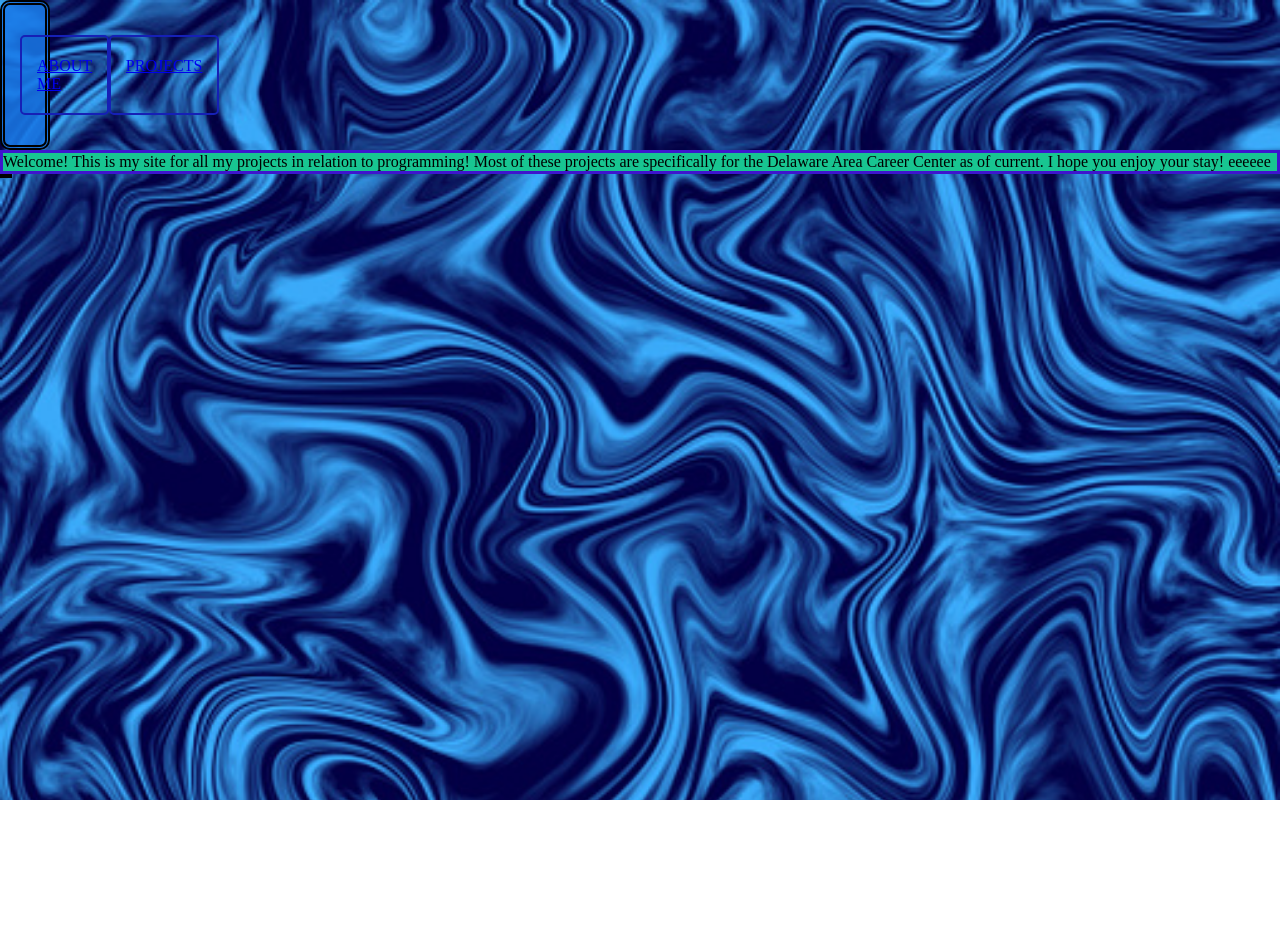
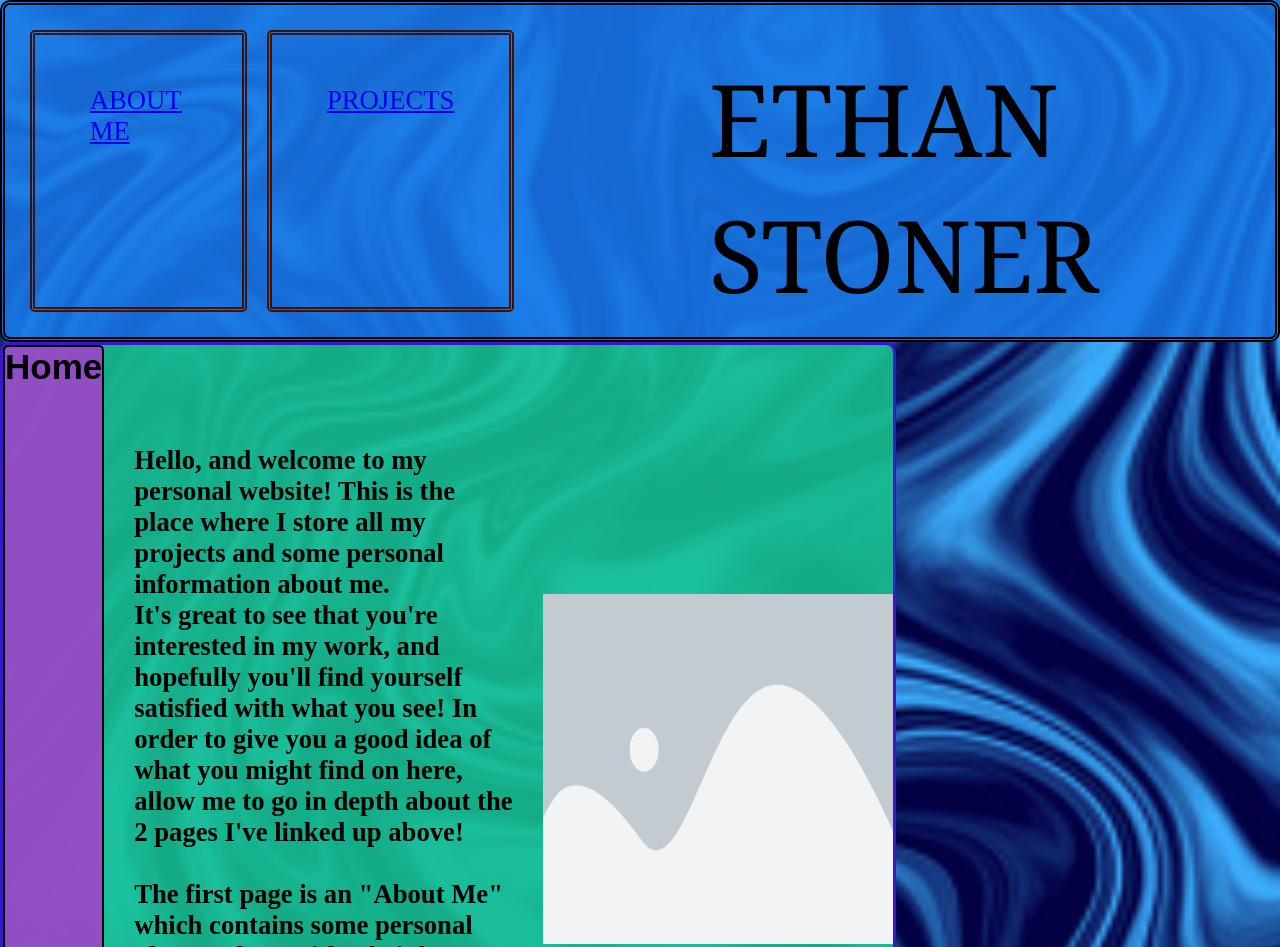
Before and after one commit to E2660/PersonalWebApp, a plain HTML site: page index.html in a window 1280 px wide. Shown: the top 947 px of the page. Before the commit the page ends 800 px from the top, so only its background shows below. Drawn offline with Linux system fonts and the light colour scheme.

Commit message:
Today I fixed up my 'HOME' & 'PROJECTS' pages.

```diff
--- a/index.html
+++ b/index.html
@@ -8,27 +8,34 @@
       <div class = "flex-container">
          <div class = "flex-item" id="aboutMe"><a href=aboutMe.html>ABOUT ME</a></div>
          <div class = "flex-item" id="projects"><a href="projects.html">PROJECTS</a></div>
+         <div id="banner">ETHAN STONER</div>
       </div>
+
       <div class = "flex-container2">
-         <div class = "flex-text">
-               Welcome! This is my site for all my projects in relation
-               to programming! Most of these projects are specifically for the
-               Delaware Area Career Center as of current.
-               I hope you enjoy your stay! eeeeee
+         <div class="flex-title1">Home</div>
+
+         <div class = "flex-item2">
+            Hello, and welcome to my personal website! This is the place where I store all my projects and some personal information about me. <br>It's great to see that you're interested in my work, and hopefully you'll find yourself satisfied with what you see!
+            In order to give you a good idea of what you might find on here, allow me to go in depth about the 2 pages I've linked up above!<br><br> The first page is an "About Me" which contains some
+            personal photos, along with a brief summary and some fun facts!<br><br>
+            The second page is a catalog for the many projects I have and will continue to create. Consider it as a makeshift art gallery, if you will.<br><br>
+            Now that you know what to expect, I hope that you enjoy your stay!
          </div>
+         <img src="/images/img1.png" id="phImg1">
       </div>
+
       <div class = "flex-container3">
          <div class = "flex-item2">
 
          </div>
+
          <div class = "flex-item2">
 
          </div>
+
          <div class = "flex-item2">
 
          </div>
       </div>
-
-
    </body>
 </html>
--- a/scripts/style.css
+++ b/scripts/style.css
@@ -7,38 +7,86 @@ body{
     margin-left: 0px;
     margin-right:0px;
  }
-
  .flex-container{
     display: flex;
     flex-direction:row;
     background-color:rgba(25, 120, 230, 0.87);
     border:5px double black;
     border-radius:10px;
-    padding:30px 25px 30px 15px;
-    margin-right:1670px;
+    padding:15px 25px 15px 15px;
  }
  .flex-item{
    margin: 0.8%;
-   border:2px double rgb(22, 32, 182);
+   border:5px double rgb(63, 17, 3);
    border-radius:5px;
-   padding:20px 15px 20px 15px;
+   padding:50px 55px 50px 55px;
    font-style:normal;
    font-family:'Times New Roman';
+   font-size:20pt;
+ }
+ #banner{
+  font-style:normal;
+  font-family:Cambria;
+  padding-top:30px;
+  padding-left:15%;
+  font-size: 75pt;
  }
  .flex-container2{
   display: flex;
-  background-color:rgb(24, 197, 145);
+  background-color:rgba(24, 197, 145, 0.87);
   border:3px solid rgb(61, 21, 206);
+  border-radius:10px;
+  margin-right:30%;
+}
+.flex-item2{
+   font-style:normal;
+   font-family:'Times New Roman';
+   font-weight:bold;
+   font-size:20pt;
+   padding:100px 30px 30px 30px;
 
 }
-.flex-item2{
-   border: 2px solid black;
+.flex-container4{
+  background-color:rgba(255, 166, 0, 0.87);
+  border:4px double black;
+  border-radius:10px;
 }
- .flex-container3{
-  display: flex;
-
+.flex-item4{
+  background-color:rgba(46, 190, 77, 0.87);
+  padding-top:20px;
+  font-style:normal;
+  font-family:sans-serif;
+  font-size:20pt;
 }
-.flex-text{
+.flex-title2{
+  background-color:rgba(255, 72, 0, 0.87);
+  border:2px solid black;
+  border-radius:5px;
   font-style:normal;
-  font-family:'Times New Roman';
+  font-family:sans-serif;
+  font-weight:bold;
+  font-size:35px;
+  padding-top:10px;
+  padding-bottom:10px;
+  padding-left:10px;
 }
+#phImg1{
+  width: 350px;
+  height: 350px;
+  padding-top:28%;
+}
+#imgCollection1{
+  width:300px;
+  height:200px;
+  padding-bottom:3%;
+  padding-left:1%;
+}
+.flex-title1{
+  background-color:rgba(164, 64, 204, 0.87);
+  border:2px solid black;
+  border-radius:5px;
+  font-style:normal;
+  font-family:sans-serif;
+  font-weight:bold;
+  font-size:35px;
+}
```
Also changed, not shown: aboutMe.html (+3 -3 lines), projects.html (+26 -19 lines), images/img1.png (added).
